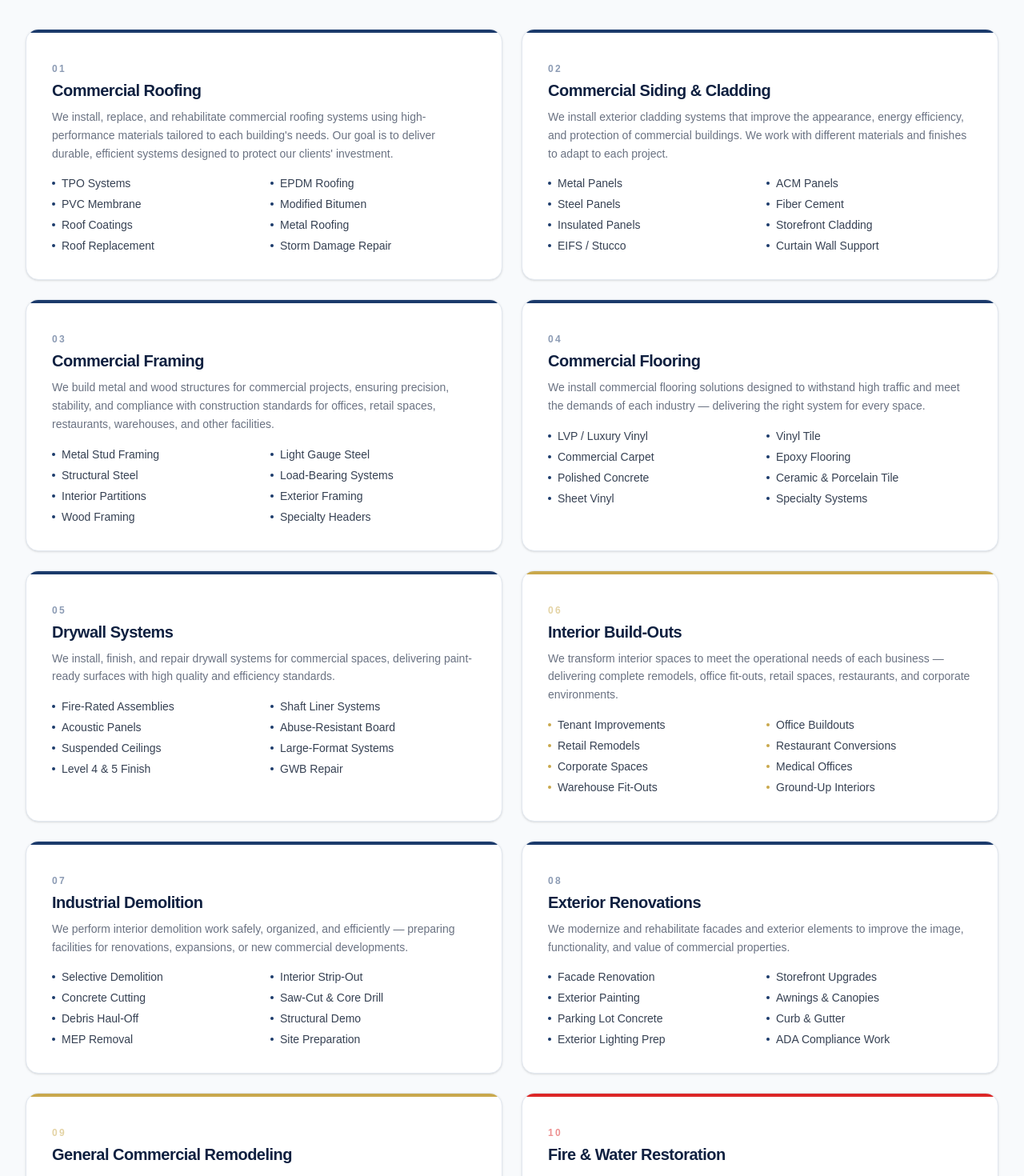
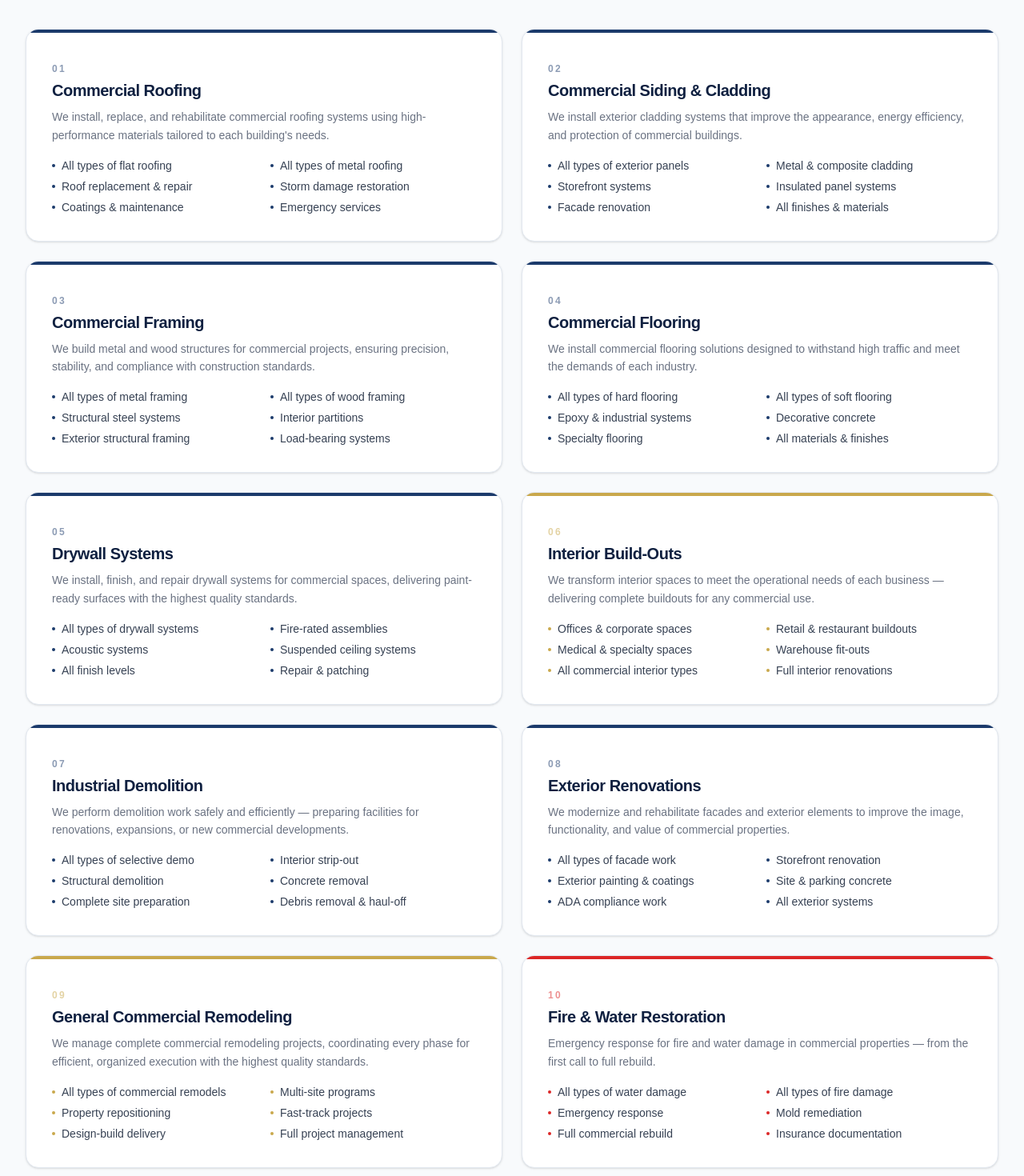
Before and after one commit to taylord0410/tayco-website, a Next.js app: page /commercial in a window 1280 px wide. Shown: the part 1060-2530 px from the top of the page at 80% size. Built offline with nearby package versions, Linux system fonts and the light colour scheme.

Commit message:
Generalize service trade descriptions on commercial page

```diff
--- a/app/commercial/page.tsx
+++ b/app/commercial/page.tsx
@@ -73,71 +73,71 @@ const COMMERCIAL_SERVICES = [
     num: "01",
     title: "Commercial Roofing",
     accent: "#1B3A6B",
-    desc: "We install, replace, and rehabilitate commercial roofing systems using high-performance materials tailored to each building's needs. Our goal is to deliver durable, efficient systems designed to protect our clients' investment.",
-    items: ["TPO Systems", "EPDM Roofing", "PVC Membrane", "Modified Bitumen", "Roof Coatings", "Metal Roofing", "Roof Replacement", "Storm Damage Repair"],
+    desc: "We install, replace, and rehabilitate commercial roofing systems using high-performance materials tailored to each building's needs.",
+    items: ["All types of flat roofing", "All types of metal roofing", "Roof replacement & repair", "Storm damage restoration", "Coatings & maintenance", "Emergency services"],
   },
   {
     num: "02",
     title: "Commercial Siding & Cladding",
     accent: "#1B3A6B",
-    desc: "We install exterior cladding systems that improve the appearance, energy efficiency, and protection of commercial buildings. We work with different materials and finishes to adapt to each project.",
-    items: ["Metal Panels", "ACM Panels", "Steel Panels", "Fiber Cement", "Insulated Panels", "Storefront Cladding", "EIFS / Stucco", "Curtain Wall Support"],
+    desc: "We install exterior cladding systems that improve the appearance, energy efficiency, and protection of commercial buildings.",
+    items: ["All types of exterior panels", "Metal & composite cladding", "Storefront systems", "Insulated panel systems", "Facade renovation", "All finishes & materials"],
   },
   {
     num: "03",
     title: "Commercial Framing",
     accent: "#1B3A6B",
-    desc: "We build metal and wood structures for commercial projects, ensuring precision, stability, and compliance with construction standards for offices, retail spaces, restaurants, warehouses, and other facilities.",
-    items: ["Metal Stud Framing", "Light Gauge Steel", "Structural Steel", "Load-Bearing Systems", "Interior Partitions", "Exterior Framing", "Wood Framing", "Specialty Headers"],
+    desc: "We build metal and wood structures for commercial projects, ensuring precision, stability, and compliance with construction standards.",
+    items: ["All types of metal framing", "All types of wood framing", "Structural steel systems", "Interior partitions", "Exterior structural framing", "Load-bearing systems"],
   },
   {
     num: "04",
     title: "Commercial Flooring",
     accent: "#1B3A6B",
-    desc: "We install commercial flooring solutions designed to withstand high traffic and meet the demands of each industry — delivering the right system for every space.",
-    items: ["LVP / Luxury Vinyl", "Vinyl Tile", "Commercial Carpet", "Epoxy Flooring", "Polished Concrete", "Ceramic & Porcelain Tile", "Sheet Vinyl", "Specialty Systems"],
+    desc: "We install commercial flooring solutions designed to withstand high traffic and meet the demands of each industry.",
+    items: ["All types of hard flooring", "All types of soft flooring", "Epoxy & industrial systems", "Decorative concrete", "Specialty flooring", "All materials & finishes"],
   },
   {
     num: "05",
     title: "Drywall Systems",
     accent: "#1B3A6B",
-    desc: "We install, finish, and repair drywall systems for commercial spaces, delivering paint-ready surfaces with high quality and efficiency standards.",
-    items: ["Fire-Rated Assemblies", "Shaft Liner Systems", "Acoustic Panels", "Abuse-Resistant Board", "Suspended Ceilings", "Large-Format Systems", "Level 4 & 5 Finish", "GWB Repair"],
+    desc: "We install, finish, and repair drywall systems for commercial spaces, delivering paint-ready surfaces with the highest quality standards.",
+    items: ["All types of drywall systems", "Fire-rated assemblies", "Acoustic systems", "Suspended ceiling systems", "All finish levels", "Repair & patching"],
   },
   {
     num: "06",
     title: "Interior Build-Outs",
     accent: "#C9A84C",
-    desc: "We transform interior spaces to meet the operational needs of each business — delivering complete remodels, office fit-outs, retail spaces, restaurants, and corporate environments.",
-    items: ["Tenant Improvements", "Office Buildouts", "Retail Remodels", "Restaurant Conversions", "Corporate Spaces", "Medical Offices", "Warehouse Fit-Outs", "Ground-Up Interiors"],
+    desc: "We transform interior spaces to meet the operational needs of each business — delivering complete buildouts for any commercial use.",
+    items: ["Offices & corporate spaces", "Retail & restaurant buildouts", "Medical & specialty spaces", "Warehouse fit-outs", "All commercial interior types", "Full interior renovations"],
   },
   {
     num: "07",
     title: "Industrial Demolition",
     accent: "#1B3A6B",
-    desc: "We perform interior demolition work safely, organized, and efficiently — preparing facilities for renovations, expansions, or new commercial developments.",
-    items: ["Selective Demolition", "Interior Strip-Out", "Concrete Cutting", "Saw-Cut & Core Drill", "Debris Haul-Off", "Structural Demo", "MEP Removal", "Site Preparation"],
+    desc: "We perform demolition work safely and efficiently — preparing facilities for renovations, expansions, or new commercial developments.",
+    items: ["All types of selective demo", "Interior strip-out", "Structural demolition", "Concrete removal", "Complete site preparation", "Debris removal & haul-off"],
   },
   {
     num: "08",
     title: "Exterior Renovations",
     accent: "#1B3A6B",
     desc: "We modernize and rehabilitate facades and exterior elements to improve the image, functionality, and value of commercial properties.",
-    items: ["Facade Renovation", "Storefront Upgrades", "Exterior Painting", "Awnings & Canopies", "Parking Lot Concrete", "Curb & Gutter", "Exterior Lighting Prep", "ADA Compliance Work"],
+    items: ["All types of facade work", "Storefront renovation", "Exterior painting & coatings", "Site & parking concrete", "ADA compliance work", "All exterior systems"],
   },
   {
     num: "09",
     title: "General Commercial Remodeling",
     accent: "#C9A84C",
-    desc: "We manage complete commercial remodeling projects, coordinating each phase of the work to ensure efficient, organized execution with the highest quality standards.",
-    items: ["Full Commercial Renovations", "REO & Bank Rehab", "Property Repositioning", "Unit Turnovers", "Capital Improvements", "Multi-Site Programs", "Fast-Track Projects", "Design-Build"],
+    desc: "We manage complete commercial remodeling projects, coordinating every phase for efficient, organized execution with the highest quality standards.",
+    items: ["All types of commercial remodels", "Multi-site programs", "Property repositioning", "Fast-track projects", "Design-build delivery", "Full project management"],
   },
   {
     num: "10",
     title: "Fire & Water Restoration",
     accent: "#DC2626",
     desc: "Emergency response for fire and water damage in commercial properties — from the first call to full rebuild.",
-    items: ["Emergency Board-Up", "Water Extraction", "Structural Drying", "Fire & Smoke Damage", "Soot Removal", "Mold Remediation", "Full Commercial Rebuild", "Insurance Documentation"],
+    items: ["All types of water damage", "All types of fire damage", "Emergency response", "Mold remediation", "Full commercial rebuild", "Insurance documentation"],
   },
 ];
 
```
